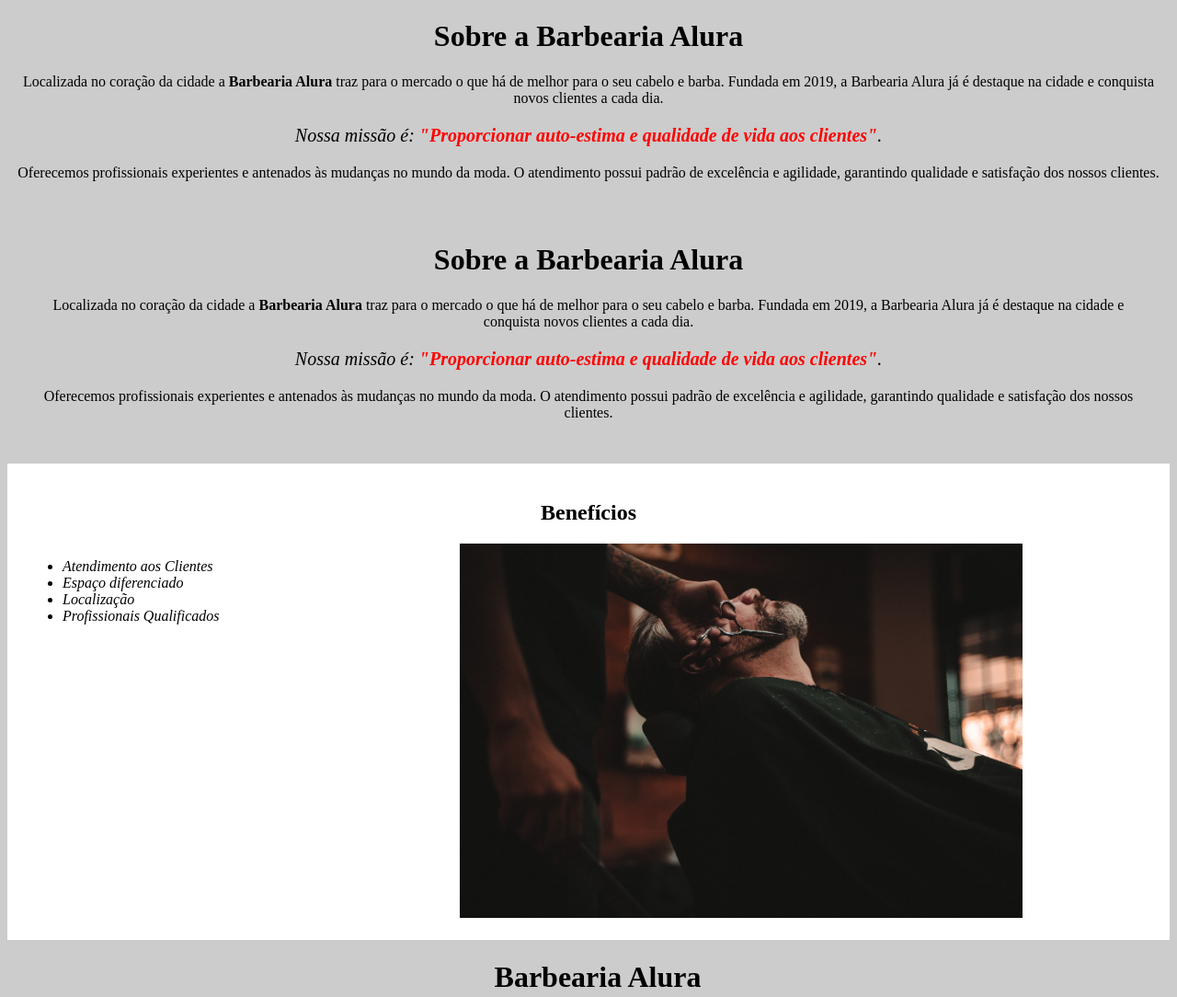
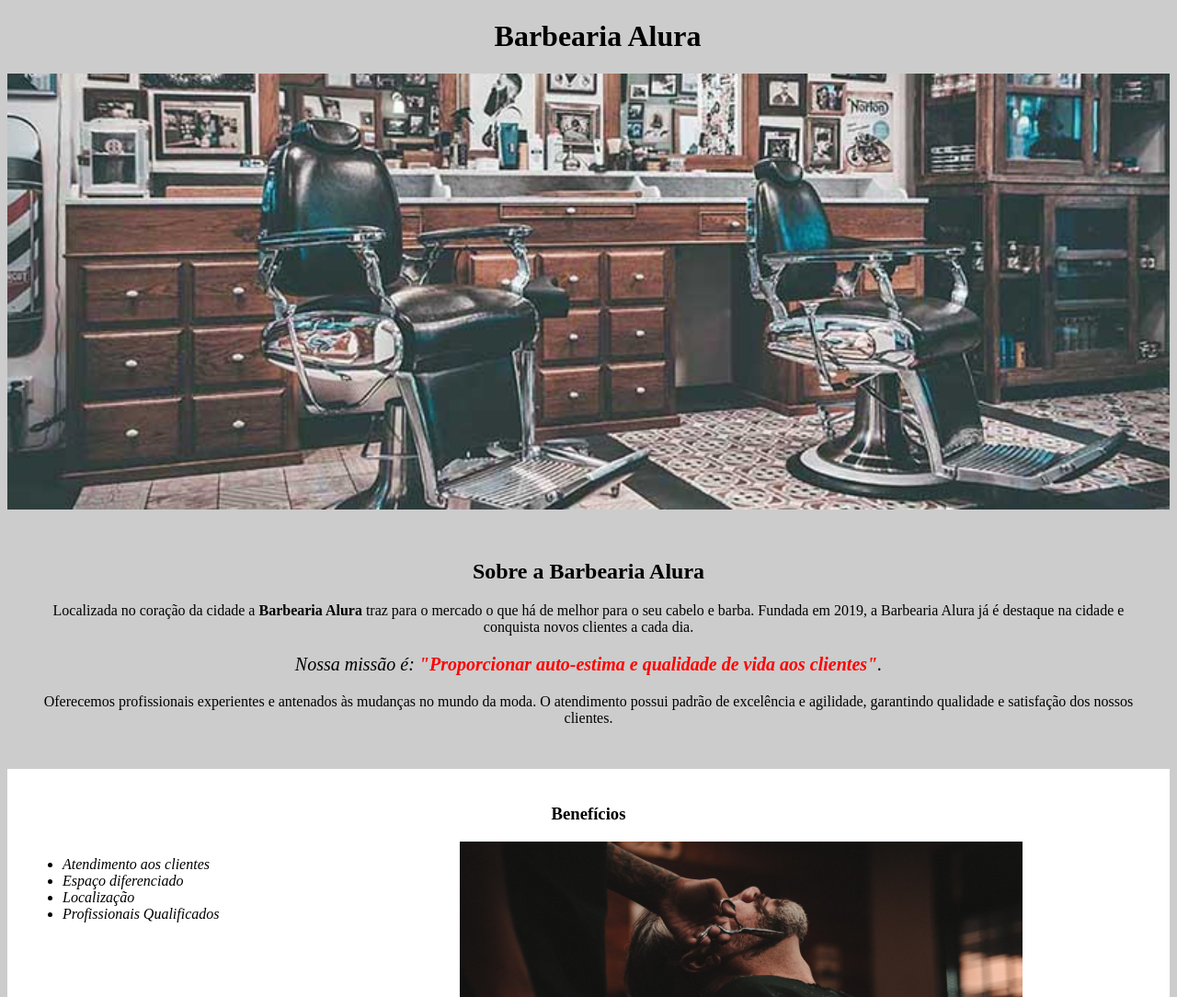
Before and after one commit to mrmlpolo/alurasite, a plain HTML site: page index.html in a window 1280 px wide. Shown: the top 1084 px of the page at 92% size. Drawn offline with Linux system fonts and the light colour scheme.

Commit message:
Add files via upload

```diff
--- a/index.html
+++ b/index.html
@@ -7,35 +7,29 @@
     </head>
 
     <body>
-        <h1 style="text-align: center">Sobre a Barbearia Alura</h1>
+    	<header>
+    		<h1 class="titulo-principal">Barbearia Alura</h1>
+    	</header>
+        <img id="banner" src="banner.jpg">
+        <div class="principal">
+	    	<h2 class="titulo-centralizado">Sobre a Barbearia Alura</h2>
 
-        <p>Localizada no coração da cidade a <strong>Barbearia Alura</strong> traz para o mercado o que há de melhor para o seu cabelo e barba.
-        Fundada em 2019, a Barbearia Alura já é destaque na cidade e conquista novos clientes a cada dia.</p>
+	        <p>Localizada no coração da cidade a <strong>Barbearia Alura</strong> traz para o mercado o que há de melhor para o seu
+	        cabelo e barba. Fundada em 2019, a Barbearia Alura já é destaque na cidade e conquista
+	        novos clientes a cada dia.</p>
 
-        <p style="font-size: 20px"><em>Nossa missão é: <strong>"Proporcionar auto-estima e qualidade de vida aos clientes"</strong>.</em></p>
+	        <p id="missao"><em>Nossa missão é: <strong>"Proporcionar auto-estima e qualidade de vida aos
+	        clientes"</strong>.</em></p>
 
-        <p>Oferecemos profissionais experientes e antenados às mudanças no mundo da moda.
-        O atendimento possui padrão de excelência e agilidade, garantindo qualidade e satisfação dos nossos clientes.</p>
-    </body>
-</html>
-
-<div class="principal">
-    <h1>Sobre a Barbearia Alura</h1>
-
-    <p>Localizada no coração da cidade a <strong>Barbearia Alura</strong> traz para o mercado o que há de melhor para o seu cabelo e barba.
-    Fundada em 2019, a Barbearia Alura já é destaque na cidade e conquista novos clientes a cada dia.</p>
-
-    <p id="missao"><em>Nossa missão é: <strong>"Proporcionar auto-estima e qualidade de vida aos clientes"</strong>.</em></p>
-
-    <p>Oferecemos profissionais experientes e antenados às mudanças no mundo da moda.
-    O atendimento possui padrão de excelência e agilidade, garantindo qualidade e satisfação dos nossos clientes.</p>
+	        <p>Oferecemos profissionais experientes e antenados às mudanças no mundo da moda. O atendimento possui padrão de
+	        excelência e agilidade, garantindo qualidade e satisfação dos nossos clientes.</p>
 	    </div>
 
         <div class="beneficios">
-    <h2>Benefícios</h2>
+	        <h3 class="titulo-centralizado">Benefícios</h3>
 
 	        <ul>
-        <li class="itens">Atendimento aos Clientes</li>
+	        	<li class="itens">Atendimento aos clientes</li>
 	            <li class="itens">Espaço diferenciado</li>
 	            <li class="itens">Localização</li>
 	            <li class="itens">Profissionais Qualificados</li>
@@ -43,11 +37,5 @@
 
 	        <img src="beneficios.jpg" class="imagembeneficios">
 	    </div>
-
-<header>
-    <h1 class="titulo-principal">Barbearia Alura</h1>
-</header>
-
-<h2 class="titulo-centralizado">Sobre a Barbearia Alura</h2>
-
-<h3 class="titulo-centralizado">Benefícios</h3>
+    </body>
+</html>
```
Lines whose indentation alone changed are shown as unchanged.
